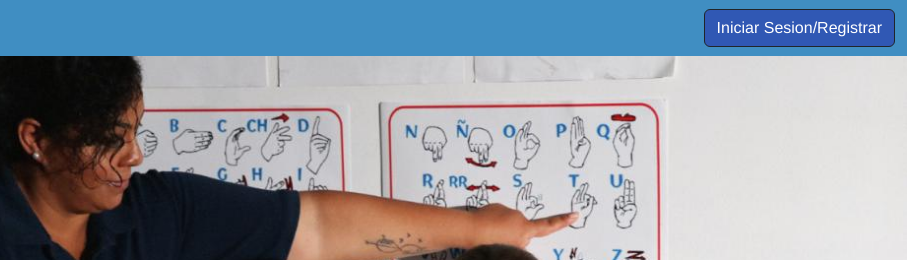
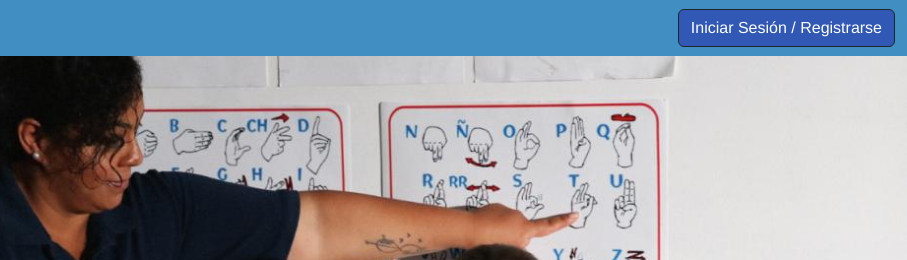
Before and after one commit to ELHectorGH/MentorHub, a plain HTML site: page index.html in a window 1280 px wide. Shown: the top 260 px of the page, 373-1280 px from the left. Drawn offline with nearby package versions, Linux system fonts and the light colour scheme; no server answers.

Commit message:
Update index.html

```diff
--- a/index.html
+++ b/index.html
@@ -59,7 +59,9 @@ const firebaseConfig = {
           </li>
         </ul>
       </div>
-          <button type="button" class="btn btn-secondary">Iniciar Sesion/Registrar</button>
+          <button type="button" class="btn btn-secondary" data-bs-toggle="modal" data-bs-target="#authModal">
+  Iniciar Sesión / Registrarse
+</button>
     </div>
   </nav>
   <!----------------------------------------------------------------------------------------------------->
```
